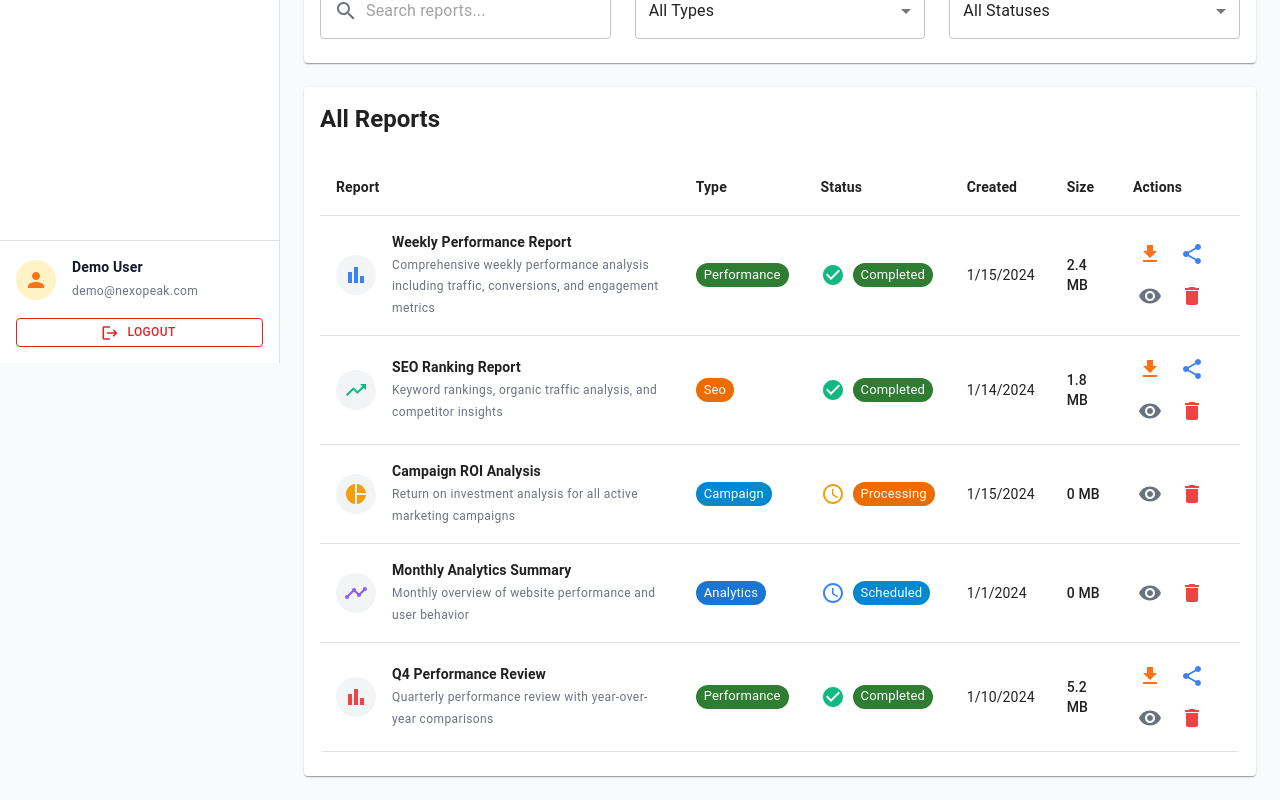
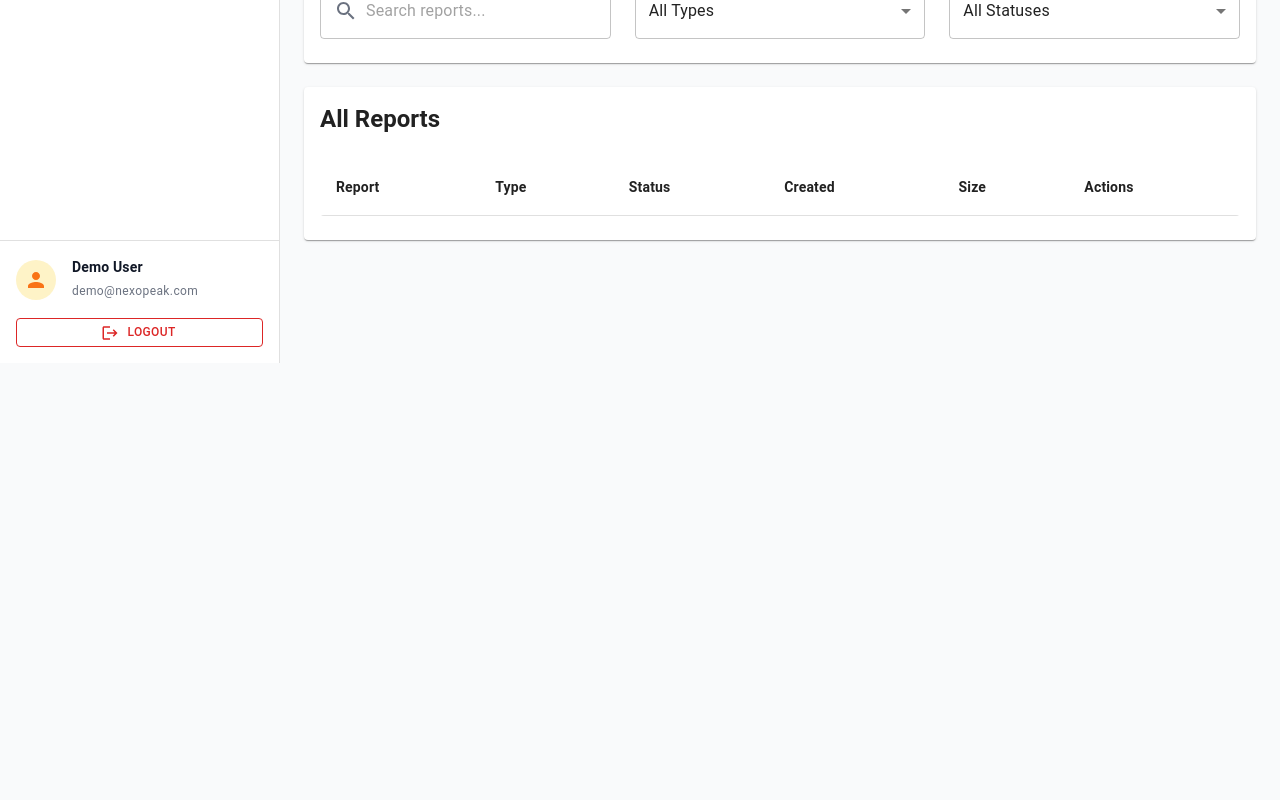
Before and after one commit to BenjaminR-PM/Nexopeak, a Next.js app in the folder frontend/: page /dashboard/reports in a window 1280 px wide. Shown: the part 437-1237 px from the top of the page. After the commit the page ends 800 px from the top, so only its background shows below. Built offline with nearby package versions, Linux system fonts and the light colour scheme.

Commit message:
Clean all mock data from user dashboard pages - provide clean experience for new users

```diff
--- a/frontend/app/dashboard/campaign-generator/page.tsx
+++ b/frontend/app/dashboard/campaign-generator/page.tsx
@@ -76,40 +76,7 @@ interface Campaign {
   }
 }
 
-const mockCampaigns: Campaign[] = [
-  {
-    id: '1',
-    name: 'Summer Sale Campaign',
-    type: 'social',
-    status: 'active',
-    budget: 5000,
-    targetAudience: 'Young professionals, 25-35',
-    startDate: '2024-06-01',
-    endDate: '2024-08-31',
-    performance: {
-      impressions: 125000,
-      clicks: 8500,
-      conversions: 425,
-      spend: 3200
-    }
-  },
-  {
-    id: '2',
-    name: 'Product Launch Email',
-    type: 'email',
-    status: 'draft',
-    budget: 2000,
-    targetAudience: 'Existing customers',
-    startDate: '2024-07-01',
-    endDate: '2024-07-31',
-    performance: {
-      impressions: 0,
-      clicks: 0,
-      conversions: 0,
-      spend: 0
-    }
-  }
-]
+const mockCampaigns: Campaign[] = []
 
 export default function CampaignGeneratorPage() {
   const [selectedTab, setSelectedTab] = useState(0)
@@ -122,9 +89,7 @@ export default function CampaignGeneratorPage() {
   const [generationProgress, setGenerationProgress] = useState(0)
   const [chatMessage, setChatMessage] = useState('')
   const [chatHistory, setChatHistory] = useState([
-    { id: 1, type: 'ai', message: 'Hello! I\'m your AI campaign assistant. I can help you create data-driven marketing campaigns based on your analytics and goals. What would you like to work on today?' },
-    { id: 2, type: 'user', message: 'I want to increase my website conversions' },
-    { id: 3, type: 'ai', message: 'Great goal! I can see from your analytics that your current conversion rate is 2.1%. Let me analyze your data and suggest some campaign strategies.' }
+    { id: 1, type: 'ai', message: 'Hello! I\'m your AI campaign assistant. I can help you create data-driven marketing campaigns based on your analytics and goals. What would you like to work on today?' }
   ])
 
   const handleTabChange = (event: React.SyntheticEvent, newValue: number) => {
--- a/frontend/app/dashboard/connections/page.tsx
+++ b/frontend/app/dashboard/connections/page.tsx
@@ -72,10 +72,10 @@ const availableConnections = [
     id: 'ga4',
     name: 'Google Analytics 4',
     provider: 'Google',
-    status: 'connected' as const,
-    lastSync: '2 hours ago',
-    nextSync: 'In 4 hours',
-    dataPoints: 1250000,
+    status: 'disconnected' as const,
+    lastSync: 'Never',
+    nextSync: 'Not scheduled',
+    dataPoints: 0,
     icon: <BarChartIcon sx={{ color: '#3b82f6' }} />,
     description: 'Website traffic, user behavior, and conversion data'
   },
@@ -83,10 +83,10 @@ const availableConnections = [
     id: 'gsc',
     name: 'Google Search Console',
     provider: 'Google',
-    status: 'connected' as const,
-    lastSync: '1 day ago',
-    nextSync: 'Tomorrow',
-    dataPoints: 45000,
+    status: 'disconnected' as const,
+    lastSync: 'Never',
+    nextSync: 'Not scheduled',
+    dataPoints: 0,
     icon: <SearchIcon sx={{ color: '#10b981' }} />,
     description: 'Search performance, keywords, and click-through rates'
   },
@@ -94,10 +94,10 @@ const availableConnections = [
     id: 'gt',
     name: 'Google Trends',
     provider: 'Google',
-    status: 'connected' as const,
-    lastSync: '3 hours ago',
-    nextSync: 'In 5 hours',
-    dataPoints: 12000,
+    status: 'disconnected' as const,
+    lastSync: 'Never',
+    nextSync: 'Not scheduled',
+    dataPoints: 0,
     icon: <TrendingUpIcon sx={{ color: '#ef4444' }} />,
     description: 'Search trends and seasonal patterns'
   },
@@ -116,7 +116,7 @@ const availableConnections = [
     id: 'hubspot',
     name: 'HubSpot CRM',
     provider: 'HubSpot',
-    status: 'pending' as const,
+    status: 'disconnected' as const,
     lastSync: 'Never',
     nextSync: 'Not scheduled',
     dataPoints: 0,
@@ -127,7 +127,7 @@ const availableConnections = [
     id: 'facebook',
     name: 'Facebook Ads',
     provider: 'Meta',
-    status: 'error' as const,
+    status: 'disconnected' as const,
     lastSync: 'Never',
     nextSync: 'Not scheduled',
     dataPoints: 0,
--- a/frontend/app/dashboard/reports/page.tsx
+++ b/frontend/app/dashboard/reports/page.tsx
@@ -74,68 +74,7 @@ interface Report {
   icon: React.ReactNode
 }
 
-const mockReports: Report[] = [
-  {
-    id: '1',
-    name: 'Weekly Performance Report',
-    type: 'performance',
-    status: 'completed',
-    createdAt: '2024-01-15',
-    lastUpdated: '2024-01-15',
-    size: '2.4 MB',
-    format: 'pdf',
-    description: 'Comprehensive weekly performance analysis including traffic, conversions, and engagement metrics',
-    icon: <BarChartIcon sx={{ color: '#3b82f6' }} />
-  },
-  {
-    id: '2',
-    name: 'SEO Ranking Report',
-    type: 'seo',
-    status: 'completed',
-    createdAt: '2024-01-14',
-    lastUpdated: '2024-01-14',
-    size: '1.8 MB',
-    format: 'excel',
-    description: 'Keyword rankings, organic traffic analysis, and competitor insights',
-    icon: <TrendingUpIcon sx={{ color: '#10b981' }} />
-  },
-  {
-    id: '3',
-    name: 'Campaign ROI Analysis',
-    type: 'campaign',
-    status: 'processing',
-    createdAt: '2024-01-15',
-    lastUpdated: '2024-01-15',
-    size: '0 MB',
-    format: 'pdf',
-    description: 'Return on investment analysis for all active marketing campaigns',
-    icon: <PieChartIcon sx={{ color: '#f59e0b' }} />
-  },
-  {
-    id: '4',
-    name: 'Monthly Analytics Summary',
-    type: 'analytics',
-    status: 'scheduled',
-    createdAt: '2024-01-01',
-    lastUpdated: '2024-01-01',
-    size: '0 MB',
-    format: 'pdf',
-    description: 'Monthly overview of website performance and user behavior',
-    icon: <TimelineIcon sx={{ color: '#8b5cf6' }} />
-  },
-  {
-    id: '5',
-    name: 'Q4 Performance Review',
-    type: 'performance',
-    status: 'completed',
-    createdAt: '2024-01-10',
-    lastUpdated: '2024-01-10',
-    size: '5.2 MB',
-    format: 'pdf',
-    description: 'Quarterly performance review with year-over-year comparisons',
-    icon: <BarChartIcon sx={{ color: '#ef4444' }} />
-  }
-]
+const mockReports: Report[] = []
 
 export default function ReportsPage() {
   const [reports, setReports] = useState(mockReports)
```
